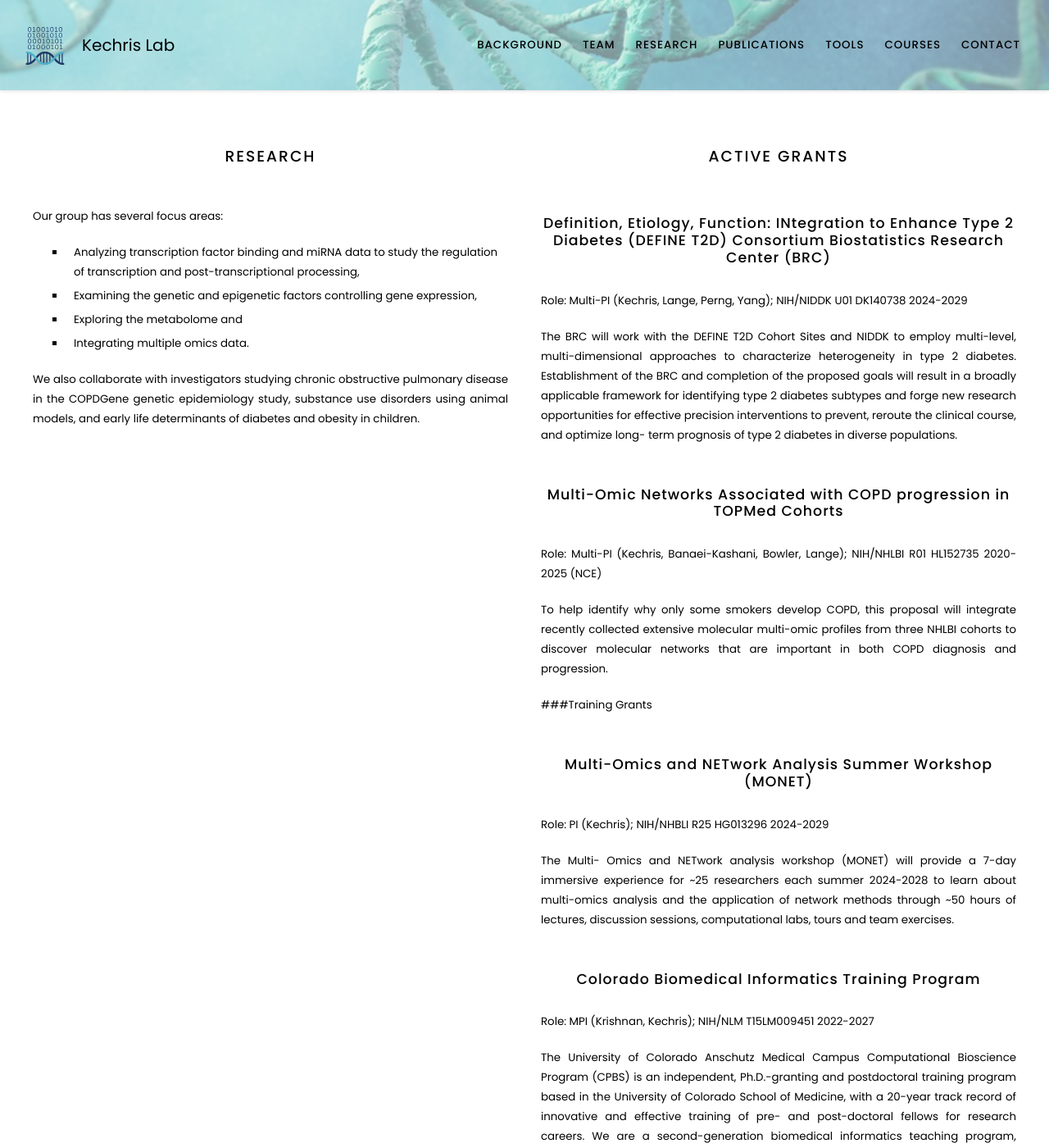
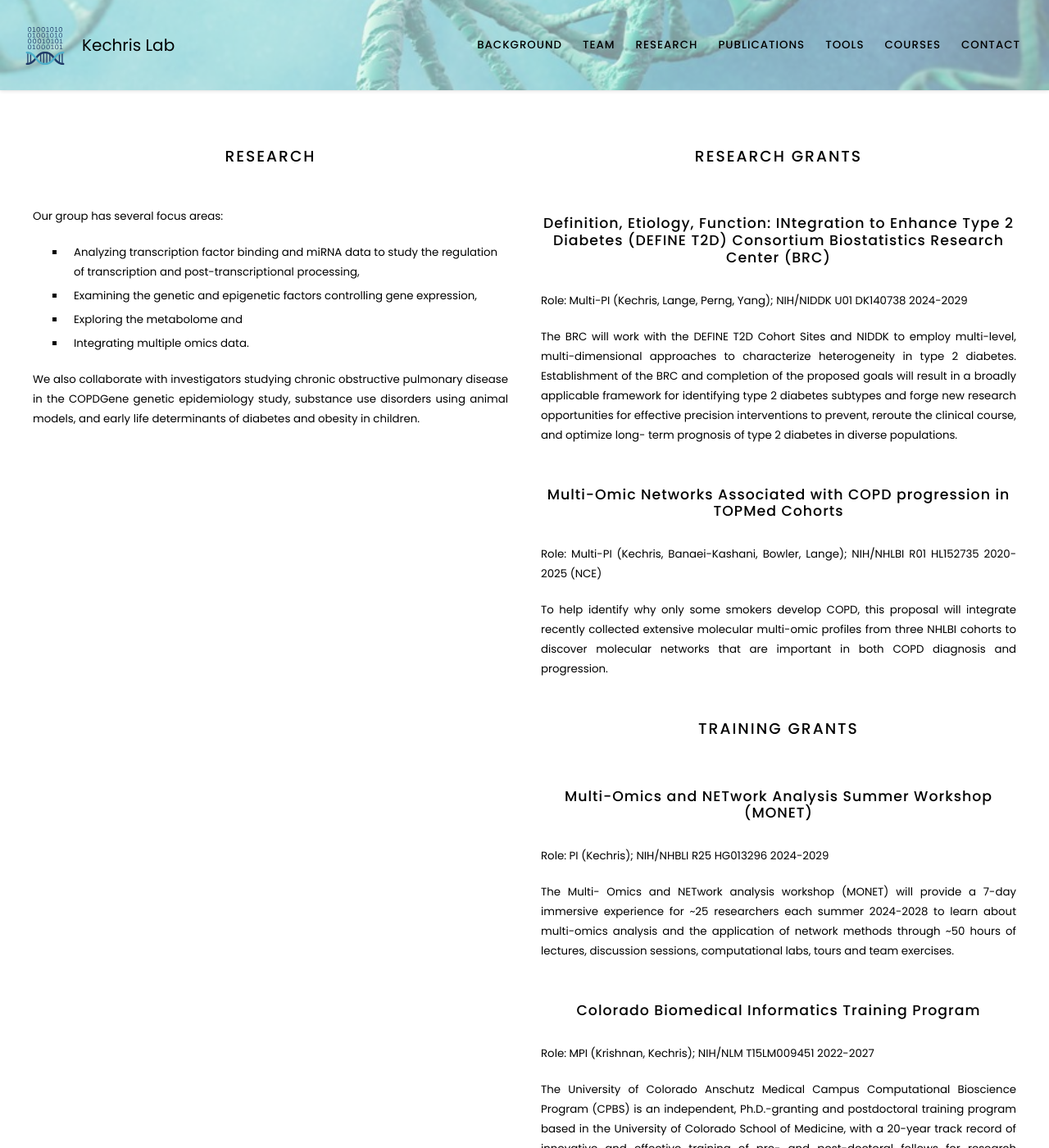
Before and after one commit to KechrisLab/kechrislab.github.io, a Jekyll site: the page built from Research/index.md, in a window 1280 px wide and 1400 px high. Shown: the whole window at 82% size. Built offline with Jekyll 4.4.1, drawn with Linux system fonts in a browser that asks for light colours.

Commit message:
Update index.md

```diff
--- a/Research/index.md
+++ b/Research/index.md
@@ -23,7 +23,7 @@ determinants of diabetes and obesity in children.
 
 {% capture col2 %}
 
-# ACTIVE GRANTS
+# RESEARCH GRANTS
 
 
 ## Definition, Etiology, Function: INtegration to Enhance Type 2 Diabetes (DEFINE T2D) Consortium  Biostatistics Research Center (BRC)
@@ -43,7 +43,7 @@ molecular multi-omic profiles from three NHLBI cohorts to discover molecular net
 COPD diagnosis and progression.
 
 
-###Training Grants
+# TRAINING GRANTS
 
 ## Multi-Omics and NETwork Analysis Summer Workshop (MONET)
 Role: PI (Kechris); NIH/NHBLI R25 HG013296 2024-2029
```
